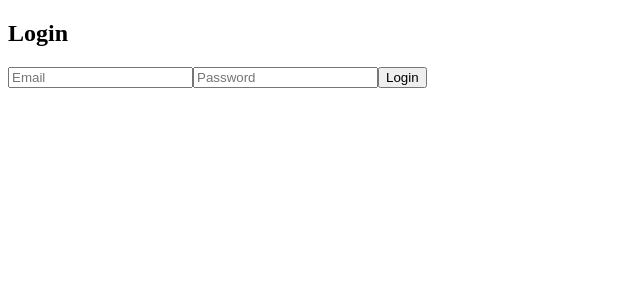
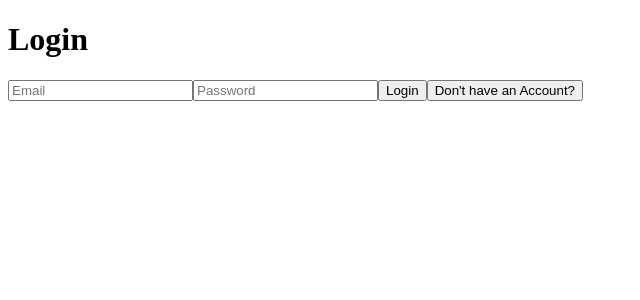
Before and after one commit to NancyMetaU/FinanceCompanion, a React (Vite) app in the folder frontend/: page /login in a window 1280 px wide. Shown: the top 300 px of the page, without its empty margins (0-640 px from the left). Built offline with nearby package versions, Linux system fonts and the light colour scheme.

Commit message:
Implement auth logic

```diff
--- a/frontend/src/components/AuthForm.jsx
+++ b/frontend/src/components/AuthForm.jsx
@@ -1,17 +1,50 @@
+import { useState } from "react";
+import { getAuth, createUserWithEmailAndPassword, signInWithEmailAndPassword } from "firebase/auth";
+
+const auth = getAuth();
+
 const AuthForm = () => {
+    const [isLogin, setIsLogin] = useState(true);
+    const [email, setEmail] = useState("");
+    const [password, setPassword] = useState("");
+
+    const handleSubmit = async (e) => {
+        e.preventDefault();
+        try {
+            if (isLogin) {
+                await signInWithEmailAndPassword(auth, email, password);
+                alert("Logged in!");
+            } else {
+                await createUserWithEmailAndPassword(auth, email, password);
+                alert("Account created!");
+            }
+        } catch (err) {
+            alert(err.message);
+        }
+    };
+
     return (
-        <form>
-            <h2>Login</h2>
+        <form onSubmit={handleSubmit}>
+            <h1>{isLogin ? "Login" : "Sign Up"}</h1>
             <input
+                type="email"
                 placeholder="Email"
                 required
+                value={email}
+                onChange={(e) => setEmail(e.target.value)}
             />
             <input
+                type="password"
                 placeholder="Password"
                 required
+                value={password}
+                onChange={(e) => setPassword(e.target.value)}
             />
             <button type="submit">
-                Login
+                {isLogin ? "Login" : "Sign Up"}
+            </button>
+            <button type="button" onClick={() => setIsLogin(!isLogin)}>
+                {isLogin ? "Don't have an Account?" : "Already Have an Account?"}
             </button>
         </form>
     );
```
